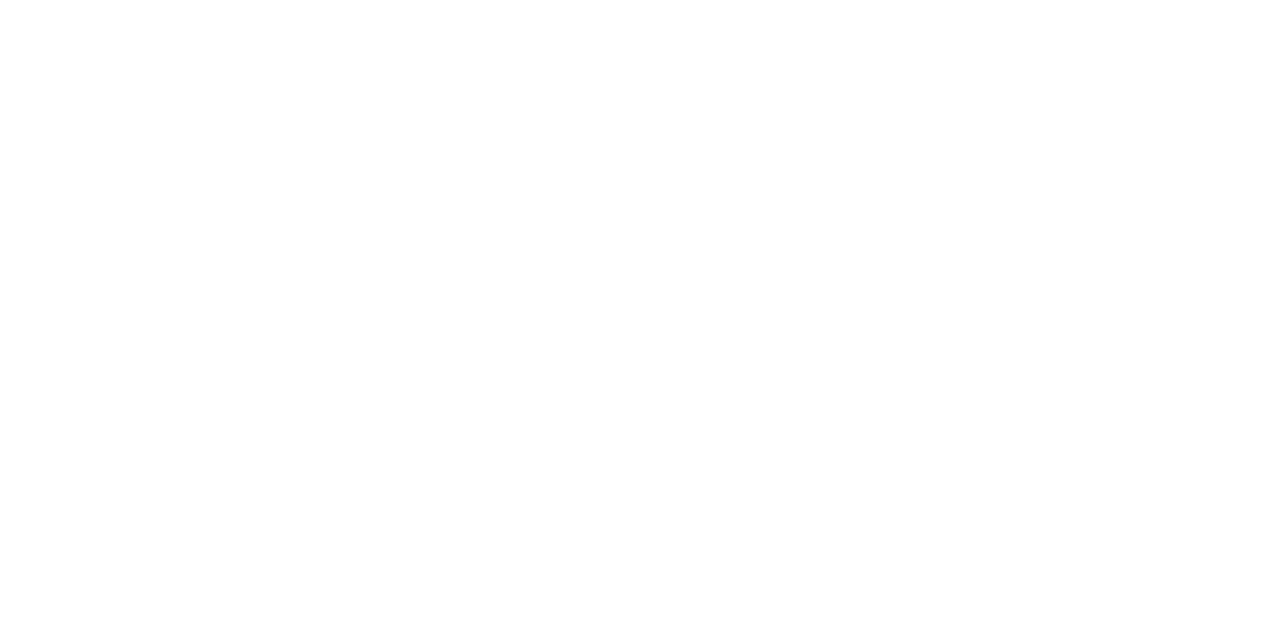
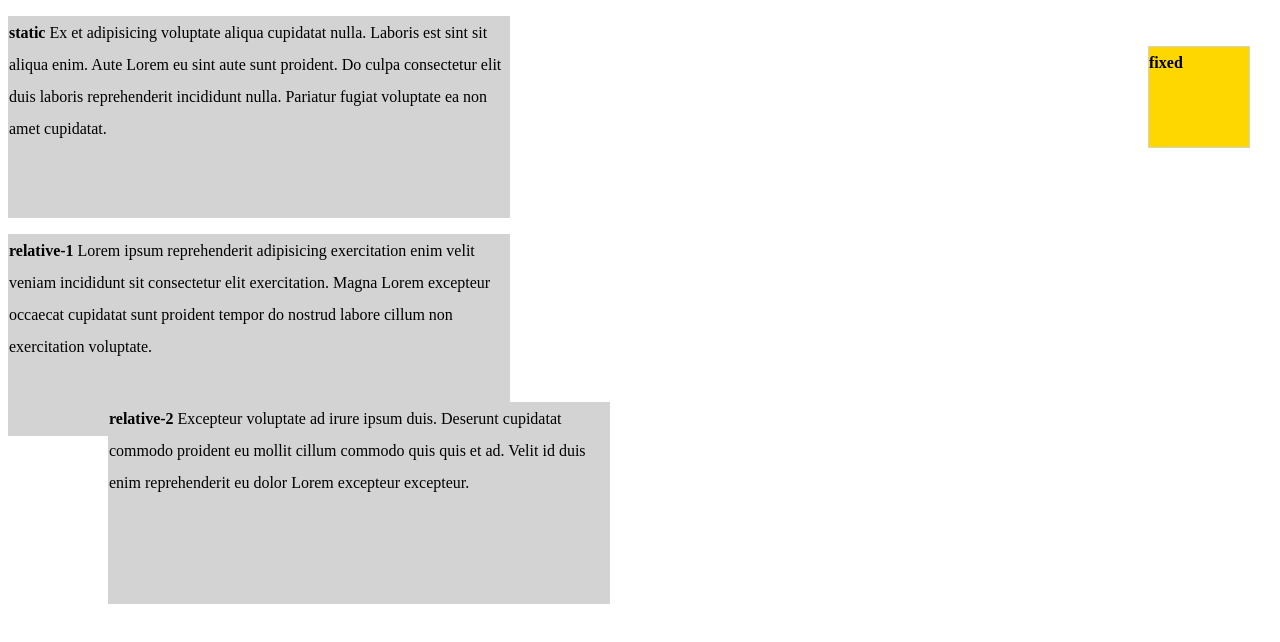
Before and after one commit to go-marr/workspace_react, a plain HTML site: page 08/position-2.html in a window 1280 px wide. Drawn offline with Linux system fonts and the light colour scheme.

Commit message:
position 속성에 대해

```diff
--- /dev/null
+++ b/08/css/position-3.css
@@ -0,0 +1,18 @@
+*{
+    box-sizing: border-box;
+    margin: 0;
+    padding: 0;
+}
+
+#contents{
+    background: url("../images/bg.jpg") no-repeat;
+    /*이미지를 요소 크기(800px, 500px)에 맞게 여백 없이 설정. */
+    background-size: cover;
+    width:800px;
+    height: 500px;
+    margin: 0 auto;
+}
+h1{
+    color: white;
+    font-size: 120px;
+}
--- /dev/null
+++ b/08/css/position-4.css
@@ -0,0 +1,30 @@
+*{
+    box-sizing: border-box;
+    margin: 0;
+    padding: 0;
+}
+/*
+position 의 속성값을 relative 와 absolute 를 사용해서 요소 배치.
+absolute : relative 값을 사용한 상위 요소를 기준으로 위치를 지정해서 배치
+
+==> absolute 를 position 에 적용하려면 relative 로 설정된 요소가 있어야한다.
+=>relative 로 설정된 요소 를 contents 로 하고, absolute 를 h1 로 설정하겠다는 것임.
+=>h1은 contents 를 기준으로 위치 지정이 됨.
+*/
+#contents{
+    background: url("../images/bg.jpg") no-repeat;
+    /*이미지를 요소 크기(800px, 500px)에 맞게 여백 없이 설정. */
+    background-size: cover;
+    width:800px;
+    height: 500px;
+    margin: 0 auto;
+    position: relative;/* h1 tag 의 기준으로 사용을 위해서 설정*/
+}
+h1{
+    color: darkorange;
+    font-size: 120px;
+
+    position: absolute; /*contents 기준으로 위치 지정*/
+    right: 100px;  /*contents 의 오른쪽에서 100px 만큼 떨어지게 함.*/
+    bottom: 100px;   /*contents 의 아래에서 100px 만큼 떨어지게 함.*/
+}
--- a/08/position-2.html
+++ b/08/position-2.html
@@ -9,19 +9,50 @@
 
   static : 웹 문서의 요소가 추가되는 흐름에 맞추어 배치됨.
 
+           현재 문서의 요소는 모두 p 태그임
+           따라서, block level 요소임으로 순서대로 위에서 아래로 배치됨.
+
   relative : 위치값을 지정할 수 있다는 것을 제외하고는 static 과 동일함.
 
-  absolute:
+  absolute: relative 값을 사용한 상위 요소를 기준으로 위치를 지정해서 배치.
 
-  fixed :
-
-
+  fixed : 브라우저 창을 기준으로 위치를 지정해서 배치.
 
   */
+    p{
+        width: 500px;
+        height: 200px;
+        background-color: lightgrey;
+        border: 1px solid lightgrey;
+        line-height: 2;
+    }
+  #static{
+      position: static;
+  }
+  #relative-1{
+      position: relative;
+  }
+  #relative-2{
+      position: relative;
+      left: 100px;   /*왼쪽에서 100px 떨어짐.*/
+      top:-50px;     /*위로 50px 이동*/
+  }
+  #fixed{
+      width: 100px;
+      height: 100px;
+      background-color: gold;
+      position: fixed;
+      right: 30px;    /*브라우저 기준으로 오른쪽으로 30px떨어지가*/
+      top:30px;       /*브라우저 기준으로 위에서 30px떨어지가*/
 
+  }
   </style>
 </head>
 <body>
-
+<p id="static"><b>static</b> Ex et adipisicing voluptate aliqua cupidatat nulla. Laboris est sint sit aliqua enim. Aute Lorem eu sint aute sunt proident. Do culpa consectetur elit duis laboris reprehenderit incididunt nulla. Pariatur fugiat voluptate ea non amet cupidatat. </p>
+<!--block level 두 번째 static 아래에 위치함 -->
+<p id="relative-1"><b>relative-1</b> Lorem ipsum reprehenderit adipisicing exercitation enim velit veniam incididunt sit consectetur elit exercitation. Magna Lorem excepteur occaecat cupidatat sunt proident tempor do nostrud labore cillum non exercitation voluptate. </p>
+<p id="relative-2"><b>relative-2</b> Excepteur voluptate ad irure ipsum duis. Deserunt cupidatat commodo proident eu mollit cillum commodo quis quis et ad. Velit id duis enim reprehenderit eu dolor Lorem excepteur excepteur. </p>
+<p id="fixed"><b>fixed</b></p>
 </body>
 </html>
```
Also changed, not shown: 08/layout.html (+1 -1 lines), 08/position-3.html (added, +26 -0 lines), 08/position-4.html (added, +23 -0 lines), 08/quiz1.html (+1 -1 lines), 08/css/2layout.css (renamed from 08/2layout.css), 08/css/q_answer.css (renamed from 08/q_answer.css), 08/css/quiz.css (renamed from 08/quiz.css).
